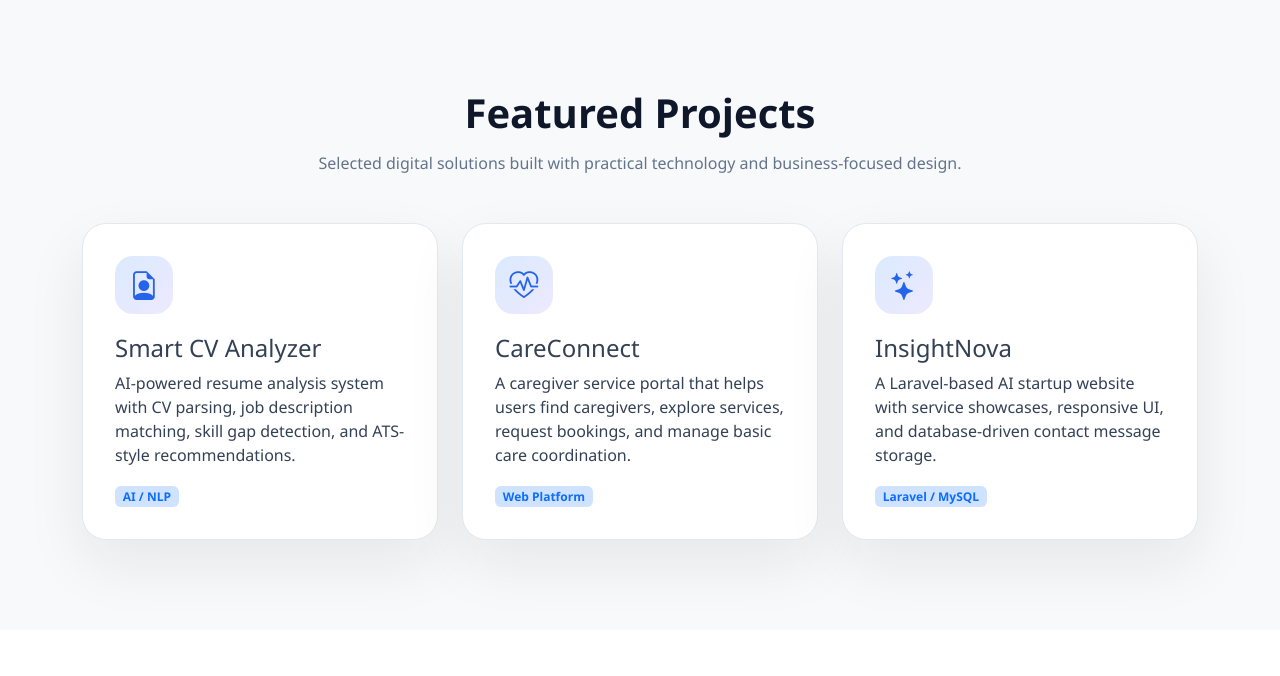
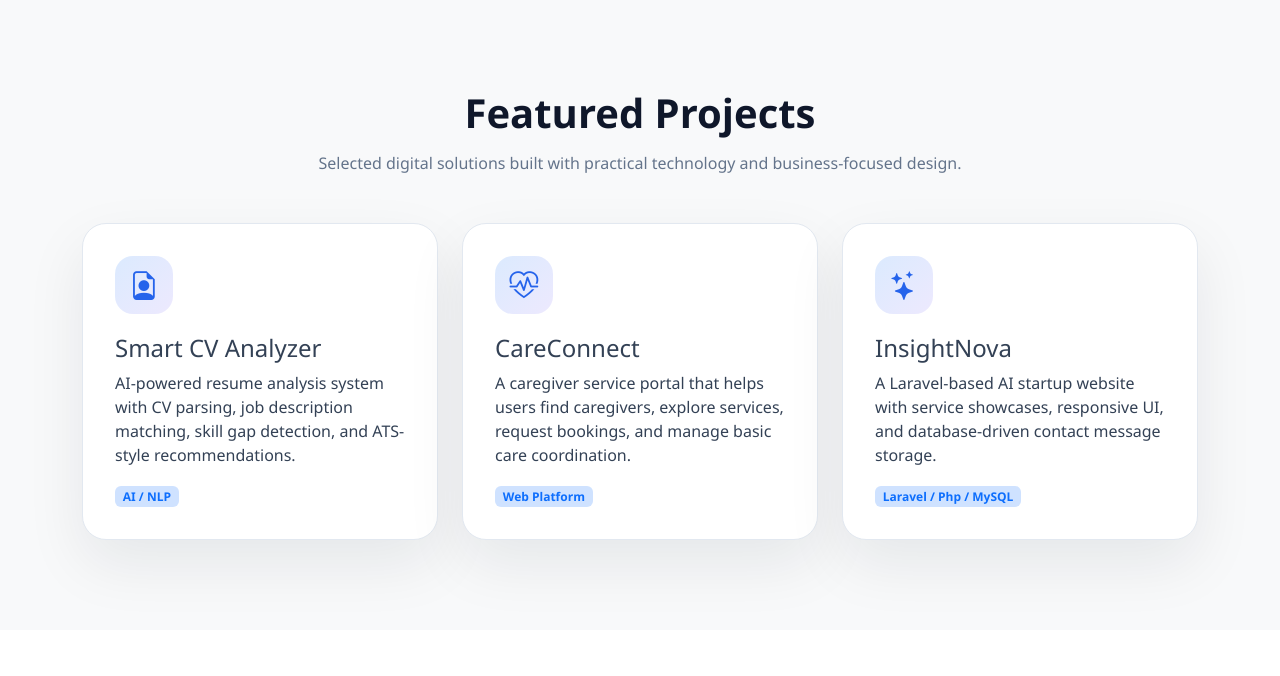
Before and after one commit to Suzana-Nusrat/InsightNova, a Laravel app: page / in a window 1280 px wide. Shown: the part 1676-2352 px from the top of the page. Run offline with Laravel 12, Linux system fonts and the light colour scheme.

Commit message:
Update home.blade.php

```diff
--- a/resources/views/pages/home.blade.php
+++ b/resources/views/pages/home.blade.php
@@ -124,7 +124,7 @@
                         A Laravel-based AI startup website with service showcases, responsive UI,
                         and database-driven contact message storage.
                     </p>
-                    <span class="badge bg-primary-subtle text-primary">Laravel / MySQL</span>
+                    <span class="badge bg-primary-subtle text-primary">Laravel / Php / MySQL</span>
                 </div>
             </div>
         </div>
```
